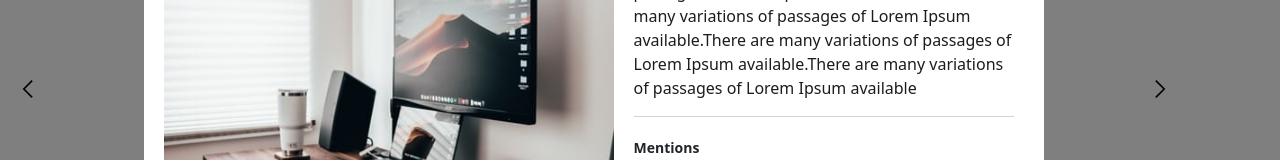
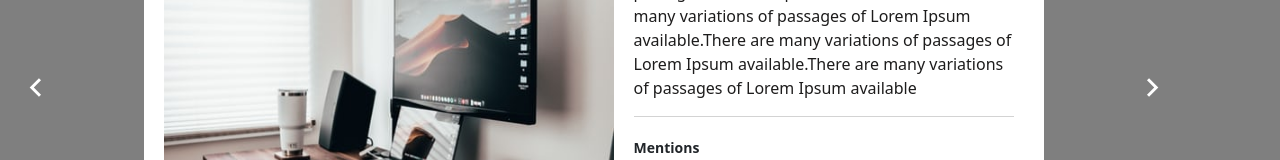
Before and after one commit to Zaibi727/Collection-of-Designs, a React (Create React App) app: page / in a window 1280 px wide. Both pictures are taken after a click on the button "Open Modal". Shown: the part 342-502 px from the top of the page. Built offline with nearby package versions, Linux system fonts and the light colour scheme.

Commit message:
Update ModalDesign.jsx

```diff
--- a/src/components/ModalSlider/ModalDesign.jsx
+++ b/src/components/ModalSlider/ModalDesign.jsx
@@ -4,9 +4,8 @@ import "bootstrap/dist/css/bootstrap.min.css";
 import styles from './ModalSlider.module.css';
 import './modalss.css';
 
-import { GrNext } from "react-icons/gr";
-import { GrPrevious } from "react-icons/gr";
-
+import { RiArrowLeftSLine } from "react-icons/ri";
+import { RiArrowRightSLine } from "react-icons/ri";
 
 function ModalDesign ({Content}) {
     const [isOpen, setIsOpen] = useState(false);
@@ -45,7 +44,7 @@ function ModalDesign ({Content}) {
 
         <div className={styles.double}>
         <div>
-            <button onClick={prevSlide} className={styles.arrow}><GrPrevious  /></button>
+            <button onClick={prevSlide} className={styles.arrow}><RiArrowLeftSLine size={35} /></button>
         </div>
           <div>
 
@@ -142,7 +141,7 @@ function ModalDesign ({Content}) {
 
          <div>
              <button onClick={nextSlide} className={styles.arrow}>
-             <GrNext />
+             <RiArrowRightSLine size={35} />
              </button>
          </div>
          </div>
```
